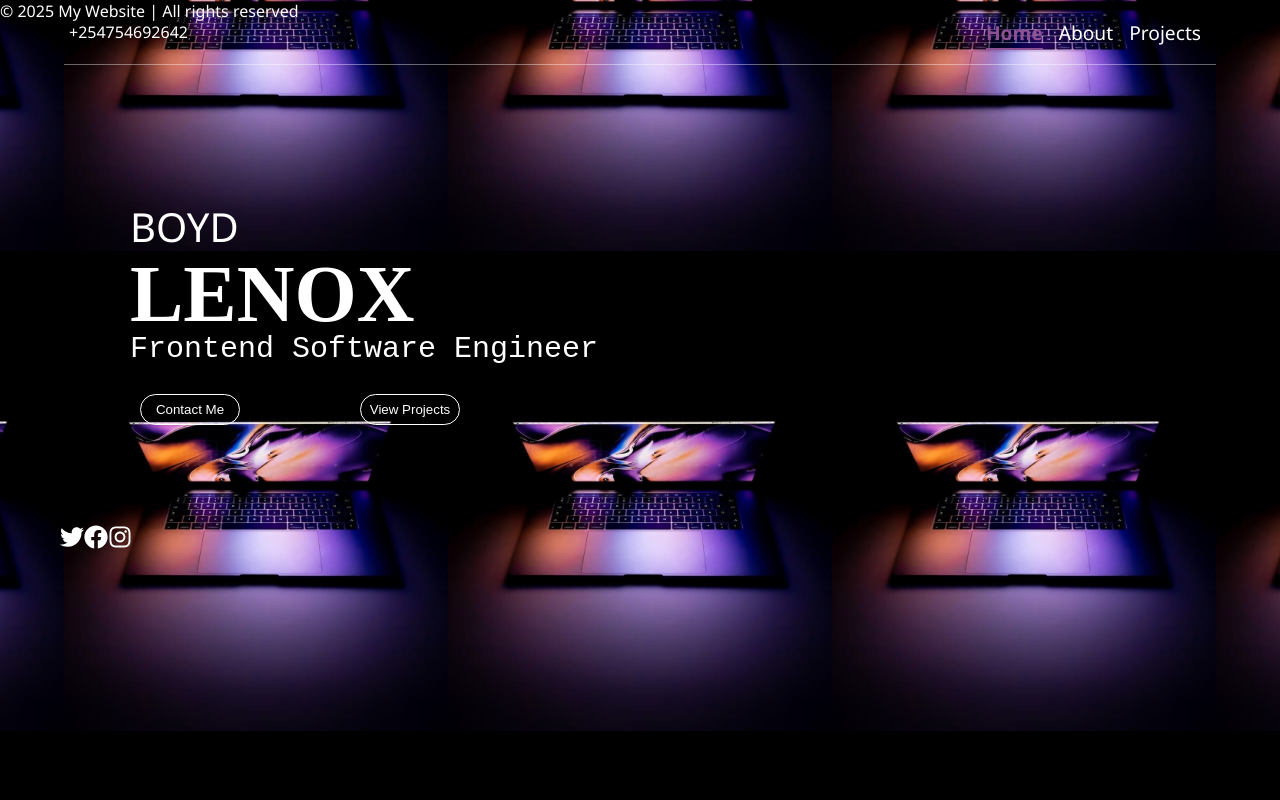
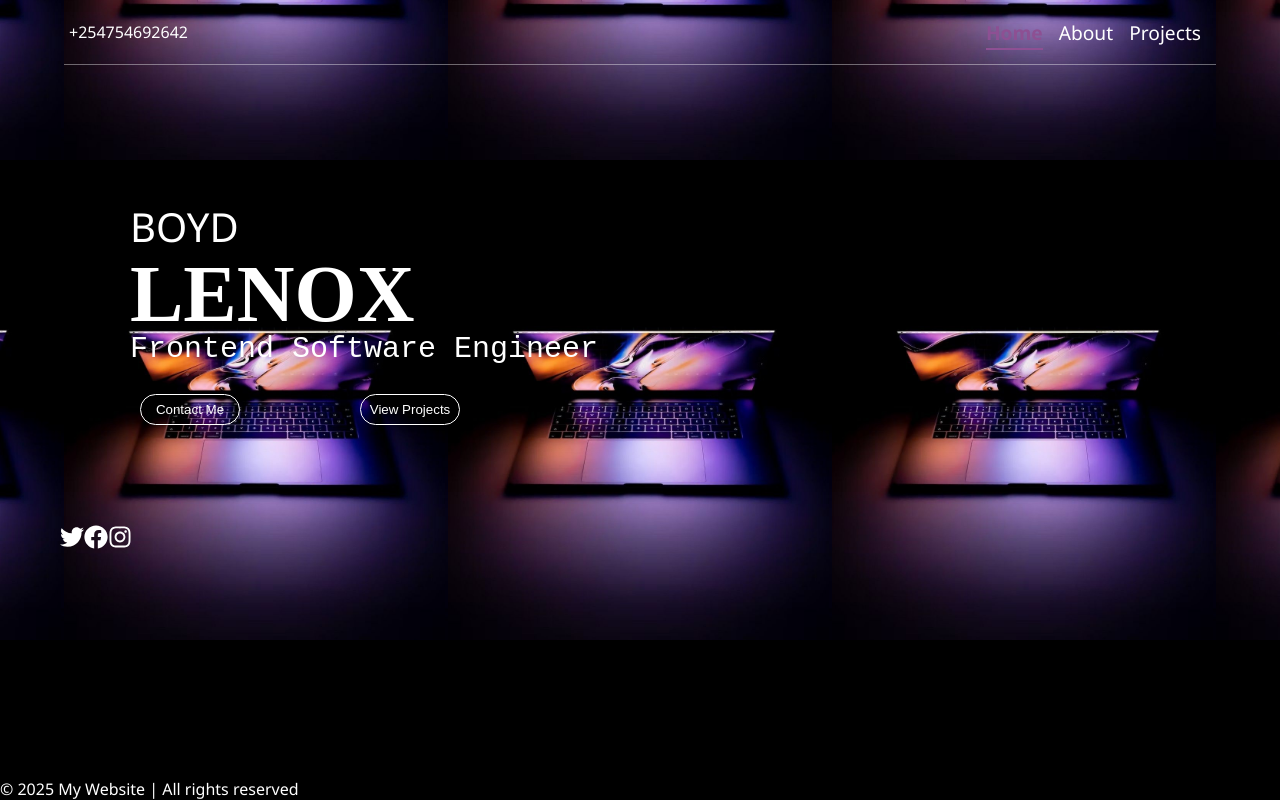
Before and after one commit to Top053/portfolio, a React (Vite) app: page / in a window 1280 px wide. Built offline with nearby package versions, Linux system fonts and the light colour scheme.

Commit message:
styled layout

```diff
--- a/src/index.css
+++ b/src/index.css
@@ -12,6 +12,14 @@ body{
     background-image: url('./assets/body-image.jpg');
     background-position: center;
     background-size: 30%;
+}
+.layout{
+    min-height: 100vh;
+    display: flex;
+    flex-direction: column;
+}
+main{
+    flex: 1;
 }
 header {
     position: fixed;
```
